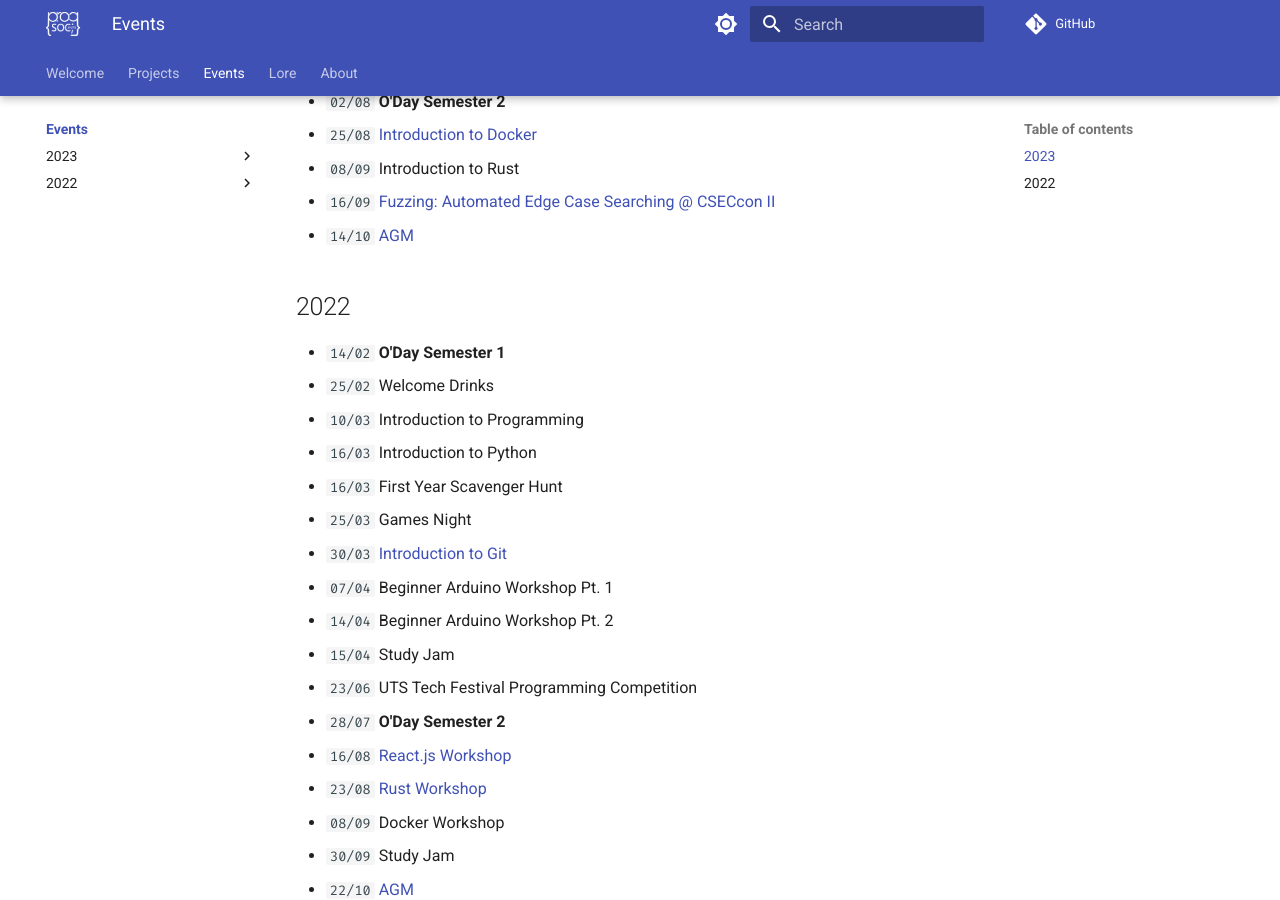
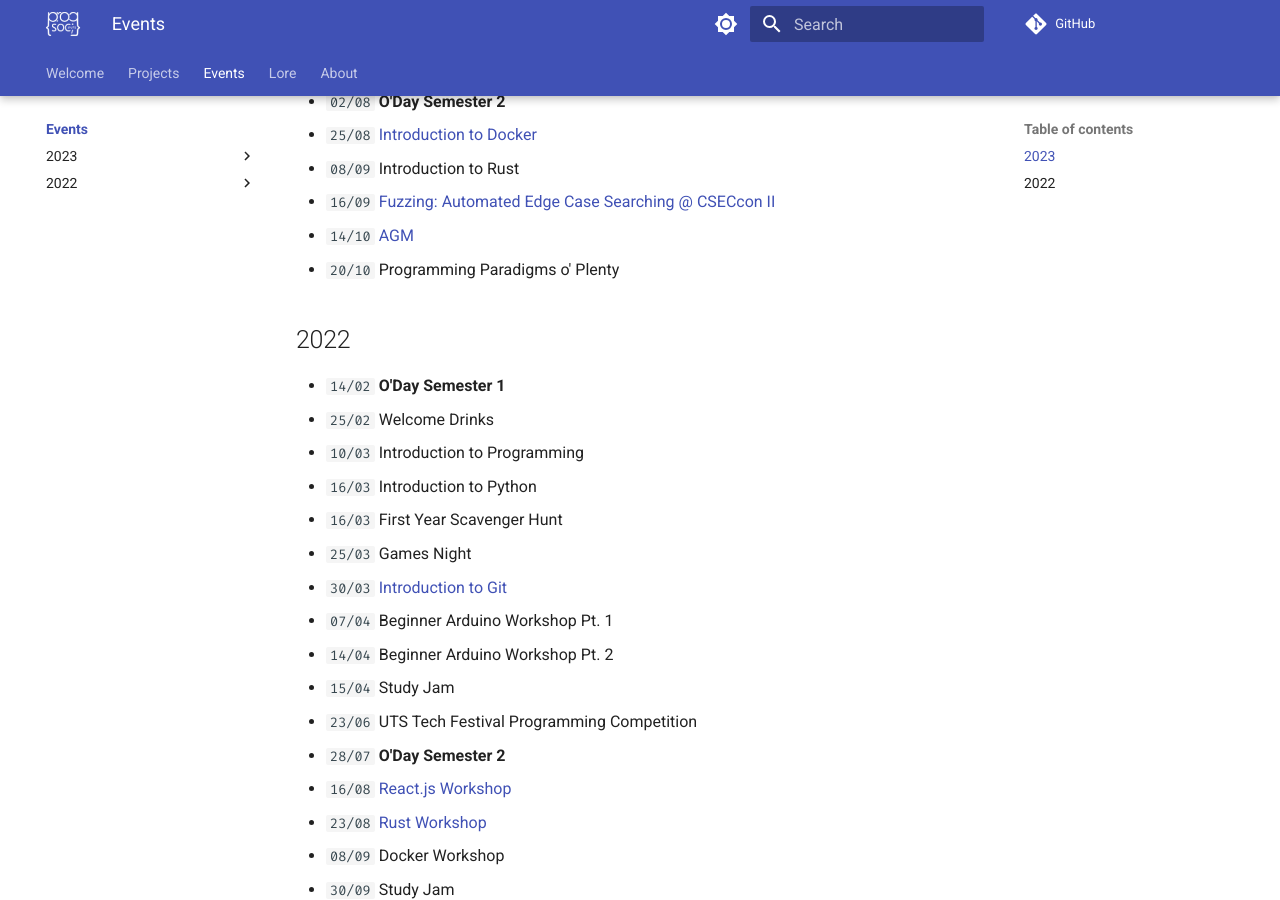
Before and after one commit to ProgSoc/Docs, an MkDocs documentation site: the page built from docs/events/index.md, in a window 1280 px wide and 900 px high, scrolled down 542 px. Built offline with MkDocs 1.6.1 and Material for MkDocs 9.7.7, drawn with Linux system fonts in a browser that asks for light colours; comment, search, counter and statistics services are not loaded.

Commit message:
Add Programming Paradigms Placeholder (#27)

```diff
--- a/docs/events/index.md
+++ b/docs/events/index.md
@@ -21,6 +21,7 @@
 - `08/09` Introduction to Rust
 - `16/09` [Fuzzing: Automated Edge Case Searching @ CSECcon II](./2023/fuzz.md)
 - `14/10` [AGM](./2023/agm.md)
+- `20/10` Programming Paradigms o' Plenty
 
 ## 2022
 
```
